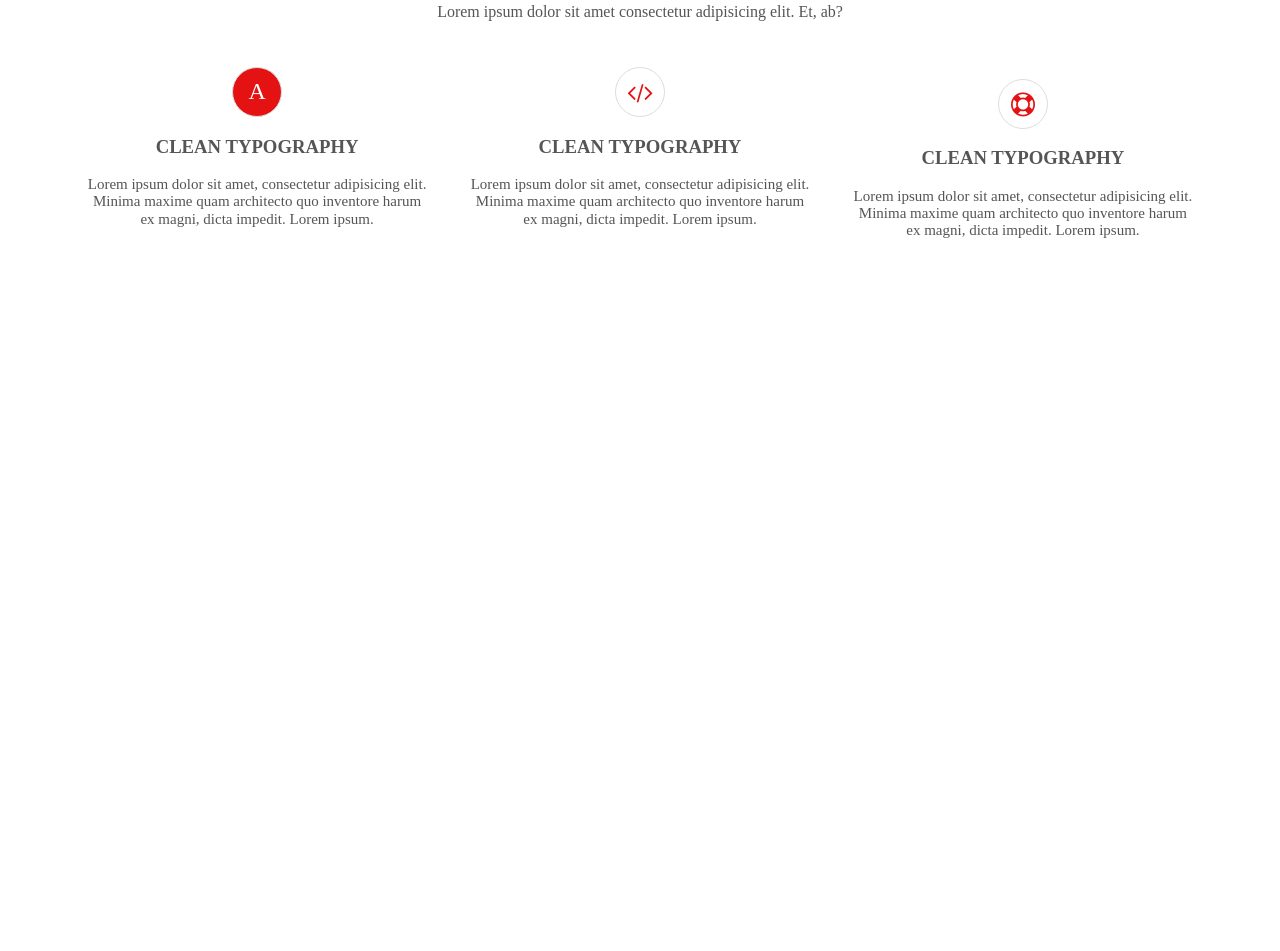
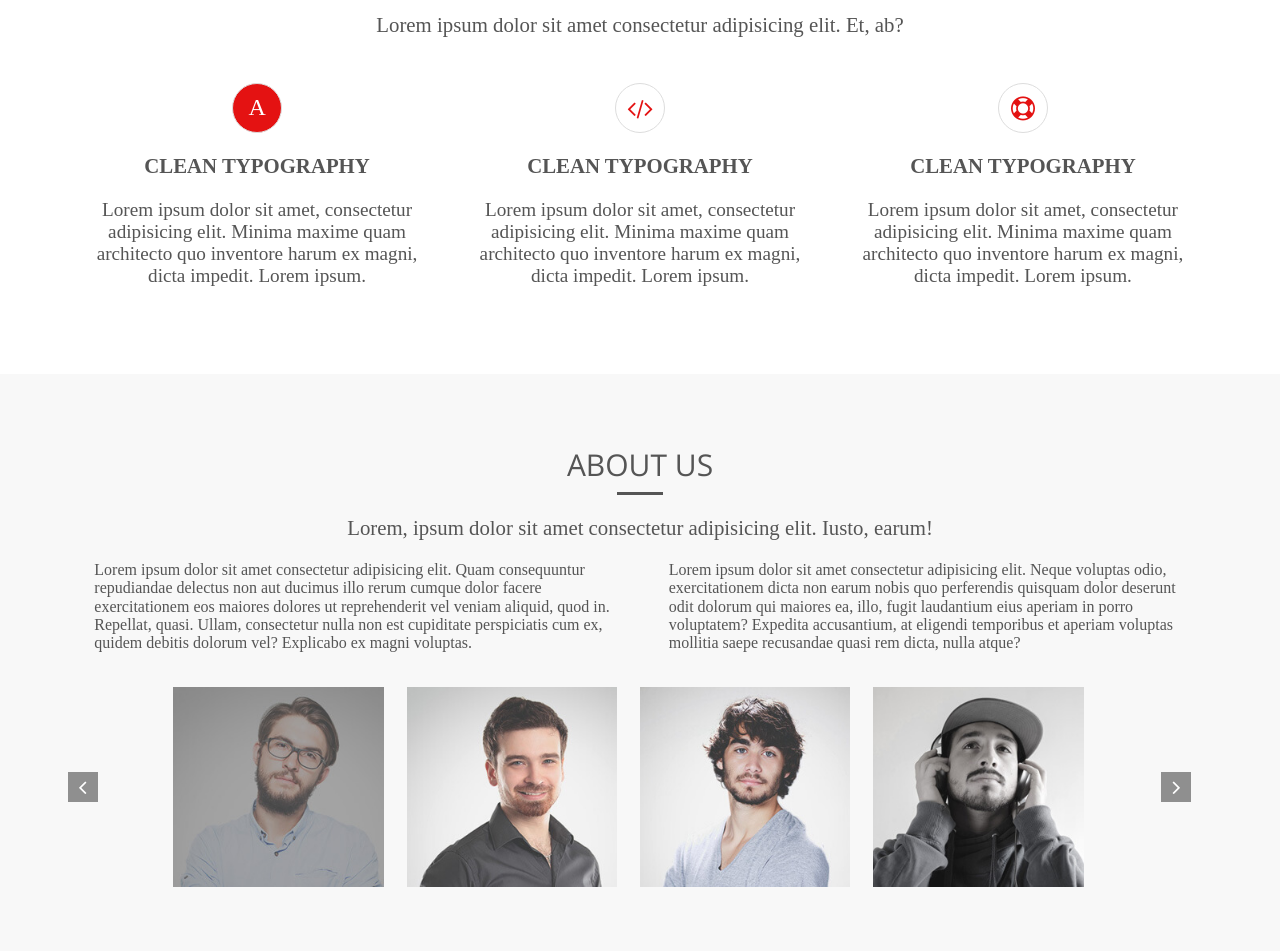
Before and after one commit to ArtemSharapanyk/portfolio-work-1-Startup, a website built with webpack: page src/pages/index.html in a window 1280 px wide. Shown: the part 929-1880 px from the top of the page. Before the commit the page ends 1244 px from the top, so only its background shows below. Built offline with nearby package versions, Linux system fonts and the light colour scheme.

Commit message:
create section about,did mobile optimization and added hover effects to elements

```diff
--- a/src/assets/css/main.css
+++ b/src/assets/css/main.css
@@ -53,6 +53,11 @@ header nav ul {
 }
 header nav ul li{
     padding-right: 10px !important;
+    transition: .4s all ease-in-out;
+    cursor: pointer;
+}
+header nav ul li:hover{
+    letter-spacing: 5px;
 }
 header nav ul li:last-child{
     padding-right: 0 !important;
@@ -86,8 +91,12 @@ header .burgBtn{
     padding: 0 !important;
 }
 .menuActive li{
-    padding-bottom: 1% !important;
-    padding-right: 0 !important;
+    padding: 2% 0!important;
+    width: 100%;
+    display: flex;
+    justify-content: center;
+    align-items: center;
+    border-bottom: 1px solid #fff;
 }
 .menuActive li:last-child{
     padding-bottom: 0 !important;
@@ -113,6 +122,12 @@ header .btn{
     border: 2px solid #fff;
     border-radius: 7px;
     padding: 5px 10px;
+    transition: .5s all ease-in-out;
+    cursor: pointer;
+}
+header .btn:hover{
+    background: #fff;
+    color: #000;
 }
 section{
     padding: 5% 0;
@@ -122,10 +137,15 @@ section .sectionTitle{
     font-family: 'Open Sans', sans-serif;
     text-transform: uppercase;
 }
+section .description{
+    font-size: 1.3em;
+    text-align: center;
+}
 section .sectionTitle h2{
     font-weight: normal !important;
-    font-size: 25px !important;
+    font-size: 30px !important;
     margin:  10px 0 ;
+    text-align: center;
 }
 section .sectionTitle::after{
     content: '';
@@ -146,9 +166,6 @@ section .sectionTitle::after{
     justify-content: center;
     margin-bottom: 2% !important;
 }
-.Services .services .service:last-child{
-    margin: 0 !important;
-}
 .services .service .img{
     display: flex;
     justify-content: center;
@@ -164,13 +181,16 @@ section .sectionTitle::after{
     font-size: 1.5em;
     color: #e41212;
 }
+.services .title h3{
+    font-size: 1.3em;
+}
 .services .service .img .another{
     background: #e41212;
     color: #fff !important;
 }
 
 .Services .services .service .description{
-    font-size: 15px;
+    font-size: 1.2em;
 }
 .Services .services{
     display: flex;
@@ -183,6 +203,75 @@ section .sectionTitle::after{
 .services .service .title{
     text-transform: uppercase;
 }
+.about{
+    background-color: #f8f8f8;
+}
+.about .aboutTeam{
+    width: 100%;
+    display: flex;
+    justify-content: space-around;
+    align-items: center;
+}
+.about .aboutTeam .col1, .about .aboutTeam .col2{
+    width: 45%;
+}
+.about .aboutTeam .col1 p, .about .aboutTeam .col2 p{
+    margin: 0 !important;
+}
+.about .slider{
+    width: 100%;
+    display: flex;
+    justify-content: center;
+    margin-top: 3%;
+    position: relative;
+}
+.about .slider .slide{
+    min-width: 150px;
+    height: 200px;
+    background: #000;
+    margin-right: 2% !important;
+}
+.about .slider .slide img{
+    width: 100%;
+    height: 100%;
+    object-fit: cover !important;
+    object-position: top;
+}
+.about .slider .slide figure{
+    width: 100%;
+    height: 100%;
+    margin: 0 !important;
+}
+.about .slider .left, .about .slider .right{
+    position: absolute;
+    width: 30px;
+    height: 30px;
+    background: #8f8f8f;
+    color: #ffffff;
+    display: flex;
+    justify-content: center;
+    align-items: center;
+    font-size: 1.4em;
+    top: 50%;
+    transform: translate(0, -50%);
+    transition: .3s all ease-in-out;
+    cursor: pointer;
+}
+.about .slider .right:hover{
+    background: #c0301c;
+}.about .slider .left:hover{
+    background: #c0301c;
+}
+.about .slider .left{
+    left: 2px;
+}
+.about .slider .right{
+   right: 2%;
+}
+.about .slider i{
+    margin: 0 !important;
+}
+
 
 
 
@@ -196,10 +285,37 @@ section .sectionTitle::after{
     .burgBtn{
         display: block !important;
     }
+    .slW750px{
+        display: none !important;
+    }
 }
 @media screen and (max-width: 520px){
     header .information .title{
         font-size: .7em;
+    }
+    .slW520px{
+        display: none;
+    }
+}
+@media screen and (max-width: 600px){
+    .about .aboutTeam{
+        flex-direction: column !important;
+        justify-content: center !important;
+    }
+    .about .aboutTeam .col1{
+        margin-bottom: 3% !important;
+    }
+    .about .aboutTeam .col1, .about .aboutTeam .col2{
+        width: 100%;
+    }
+
+}
+@media screen and (max-width: 418px){
+    .services .service{
+        width: 100% !important;
+    }
+    .slW418px{
+        display: none;
     }
 }
 
--- a/src/pages/index.html
+++ b/src/pages/index.html
@@ -91,5 +91,65 @@
         </ul>
       </div>
     </section>
+    <section class="about">
+      <div class="wrapper">
+        <div class="sectionTitle">
+          <h2>about us</h2>
+        </div>
+        <div class="description">
+          <p>Lorem, ipsum dolor sit amet consectetur adipisicing elit. Iusto, earum!</p>
+        </div>
+        <div class="aboutTeam">
+          <div class="col1">
+            <p>Lorem ipsum dolor sit amet consectetur adipisicing elit. Quam consequuntur repudiandae delectus non aut ducimus illo rerum cumque dolor facere exercitationem eos maiores dolores ut reprehenderit vel veniam aliquid, quod in. Repellat, quasi. Ullam, consectetur nulla non est cupiditate perspiciatis cum ex, quidem debitis dolorum vel? Explicabo ex magni voluptas.</p>
+          </div>
+          <div class="col2">
+           <p>Lorem ipsum dolor sit amet consectetur adipisicing elit. Neque voluptas odio, exercitationem dicta non earum nobis quo perferendis quisquam dolor deserunt odit dolorum qui maiores ea, illo, fugit laudantium eius aperiam in porro voluptatem? Expedita accusantium, at eligendi temporibus et aperiam voluptas mollitia saepe recusandae quasi rem dicta, nulla atque?</p>
+          </div>
+        </div>
+        <div class="slider">
+          <div class="slide">
+            <figure>
+              <img src="/assets/img/man1.jpg" alt="man1">
+              <figcaption></figcaption>
+              <div class="positionInCompany">
+                <h4></h4>
+              </div>
+            </figure>
+          </div>
+          <div class="slide slW418px">
+            <figure>
+              <img src="/assets/img/ma2.jpg" alt="man2">
+              <figcaption></figcaption>
+              <div class="positionInCompany">
+                <h4></h4>
+              </div>
+            </figure>
+          </div>
+          <div class="slide slW520px">
+            <figure>
+              <img src="/assets/img/man3.jpg" alt="man3">
+              <figcaption></figcaption>
+              <div class="positionInCompany">
+                <h4></h4>
+              </div>
+            </figure>
+          </div>
+          <div class="slide slW750px">
+            <figure>
+              <img src="/assets/img/man4.jpg" alt="man4">
+              <figcaption></figcaption>
+              <div class="positionInCompany">
+                <h4></h4>
+              </div>
+            </figure>
+          </div>
+          <div class="controls">
+            <div class="left"><i class="fa fa-angle-left" aria-hidden="true"></i></div>
+            <div class="right"><i class="fa fa-angle-right" aria-hidden="true"></i></div>
+          </div>
+        </div>
+      </div>
+    </section>
   </body>
 </html>
```
Also changed, not shown: src/assets/img/Rectangle.jpg, src/assets/img/ma2.jpg (added), src/assets/img/man1.jpg (added), src/assets/img/man3.jpg (added), src/assets/img/man4.jpg (added).
